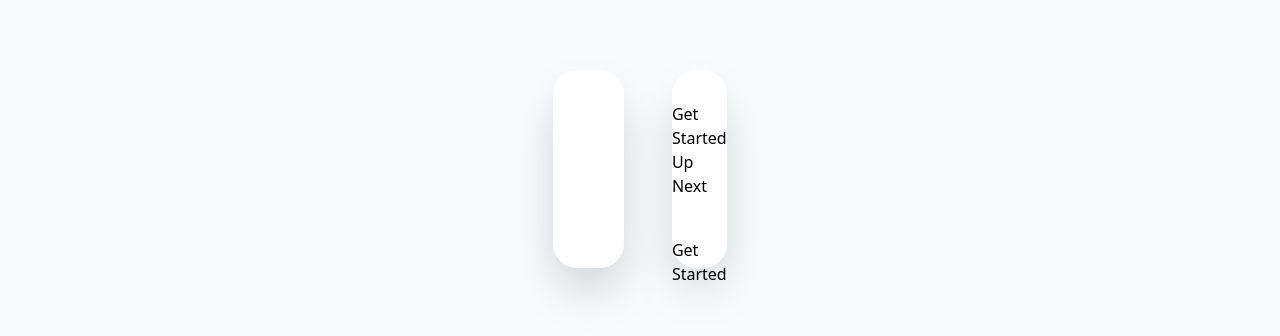
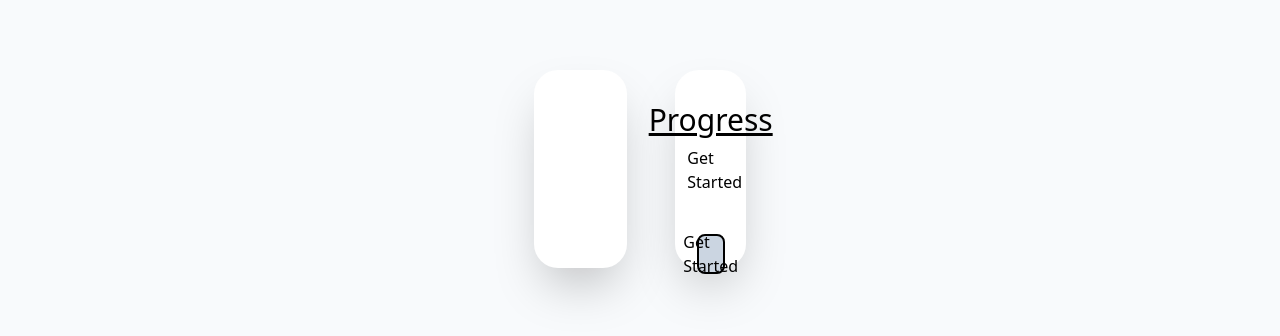
Before and after one commit to cracine79/EVTDontS, a React (Vite) app in the folder frontend2/: page /userhome in a window 1280 px wide. Shown: the part 154-490 px from the top of the page. Built offline with nearby package versions, Linux system fonts and the light colour scheme; no server answers.

Commit message:
styiled progress box

```diff
--- a/frontend2/src/Components/UserHome.jsx
+++ b/frontend2/src/Components/UserHome.jsx
@@ -62,11 +62,11 @@ export const UserHome = () => {
             )
         }else if(!currentChapter.video_completed){
             return(
-                <div onClick={handleClick}><p > The next video </p></div>
+                <div onClick={handleClick}><p > Watch the next video </p></div>
             )
         } else {
             return(
-                <div onClick={handleClick}><p > Review Quiz </p></div>
+                <div onClick={handleClick}><p > Go To Review Quiz </p></div>
             )
         }
     }
@@ -128,12 +128,29 @@ export const UserHome = () => {
                         </p>
                     )}
                 </div>
-                <div className="w-1/3 bg-white 100 h-2/5 mt-36 ml-12 rounded-3xl shadow-2xl">
-                        <div className = "mt-8">
+                <div className="w-1/3 bg-white 100 h-2/5 mt-36 ml-12 rounded-3xl shadow-2xl flex flex-col items-center">
+                        <p className="mt-8 text-3xl underline">Progress</p>
+                        <div className = "mt-2 ml-4 mr-2">
                             {workingOn()}
                         </div>
-                        <p>Up Next</p>
-                        <div className='mt-10' onClick={handleClick}>{upNext()}</div>
+                        <div className=
+                            'mt-10
+                            border-black
+                            h-1/5
+                            w-2/5
+                            border-2
+                            flex
+                            justify-center
+                            items-center
+                            rounded-lg
+                            bg-slate-300
+                            hover:bg-slate-500
+                            font-medium
+                            hover:cursor-pointer
+                            '
+                            >
+                            <div onClick={handleClick}>{upNext()}</div>
+                        </div>
                     </div>
             </div>
             <div className='flex flex-com justify-center w-screen'>
```
